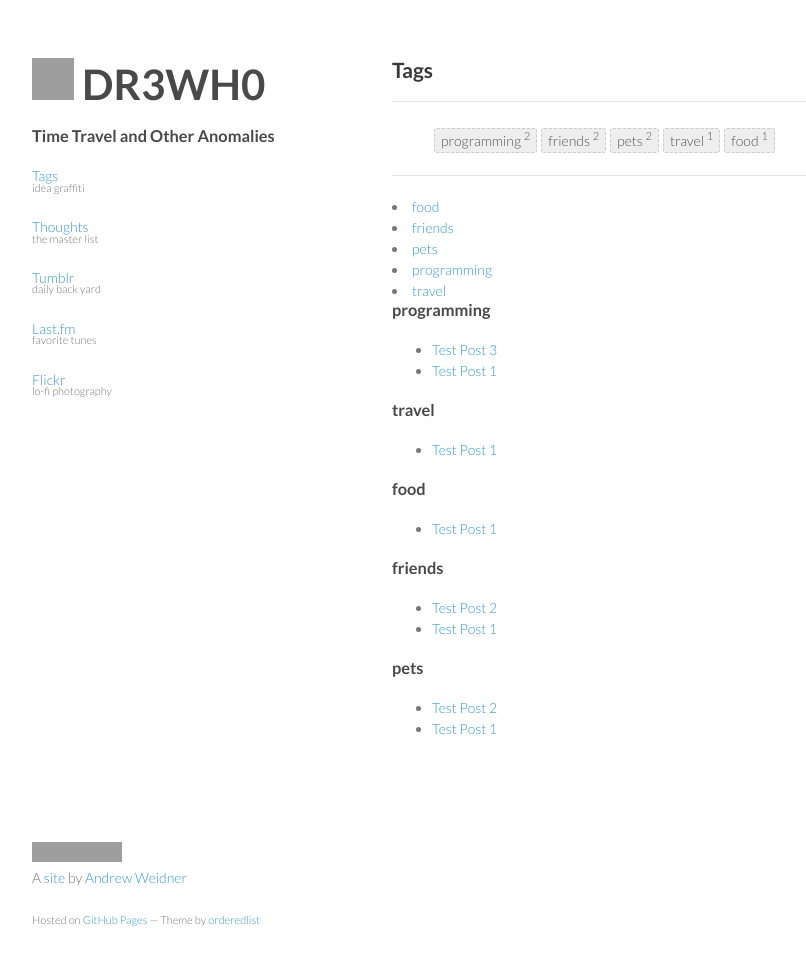
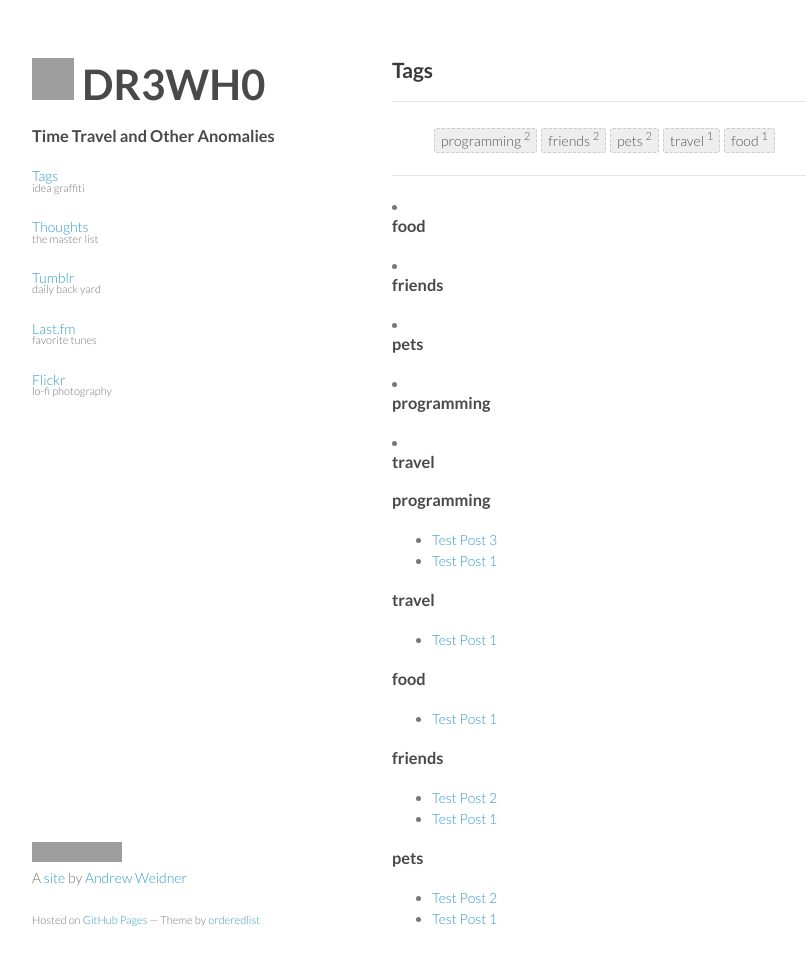
Before and after one commit to drewhop/drewhop.github.io, a Jekyll site: the page built from tags.html, in a window 1280 px wide and 999 px high. Shown: the top 965 px of the window, without its empty margins (178-984 px from the left). Built offline with Jekyll 4.4.1, drawn with Linux system fonts in a browser that asks for light colours; comment, search, counter and statistics services are not loaded; grey boxes are pictures that could not be loaded.

Commit message:
Update tags.html

```diff
--- a/tags.html
+++ b/tags.html
@@ -49,7 +49,11 @@ group: navigation
   {% capture this_word %}
     {{ get_items | split:' ' | sort | join:' ' | truncatewords:item | remove:'...' | split:' ' | last }}
   {% endcapture %}
-  <li><a class="caps" href={{ this_word }}>{{ this_word }}</a></li>
+  <li><h3 id="{{ this_word }}-ref">{{ this_word }}</h3></li>
+  <ul>
+    {% assign pages_list = tag[1] %}
+    {% include JB/pages_list %}
+  </ul>
 {% endfor %}
 
 
```
